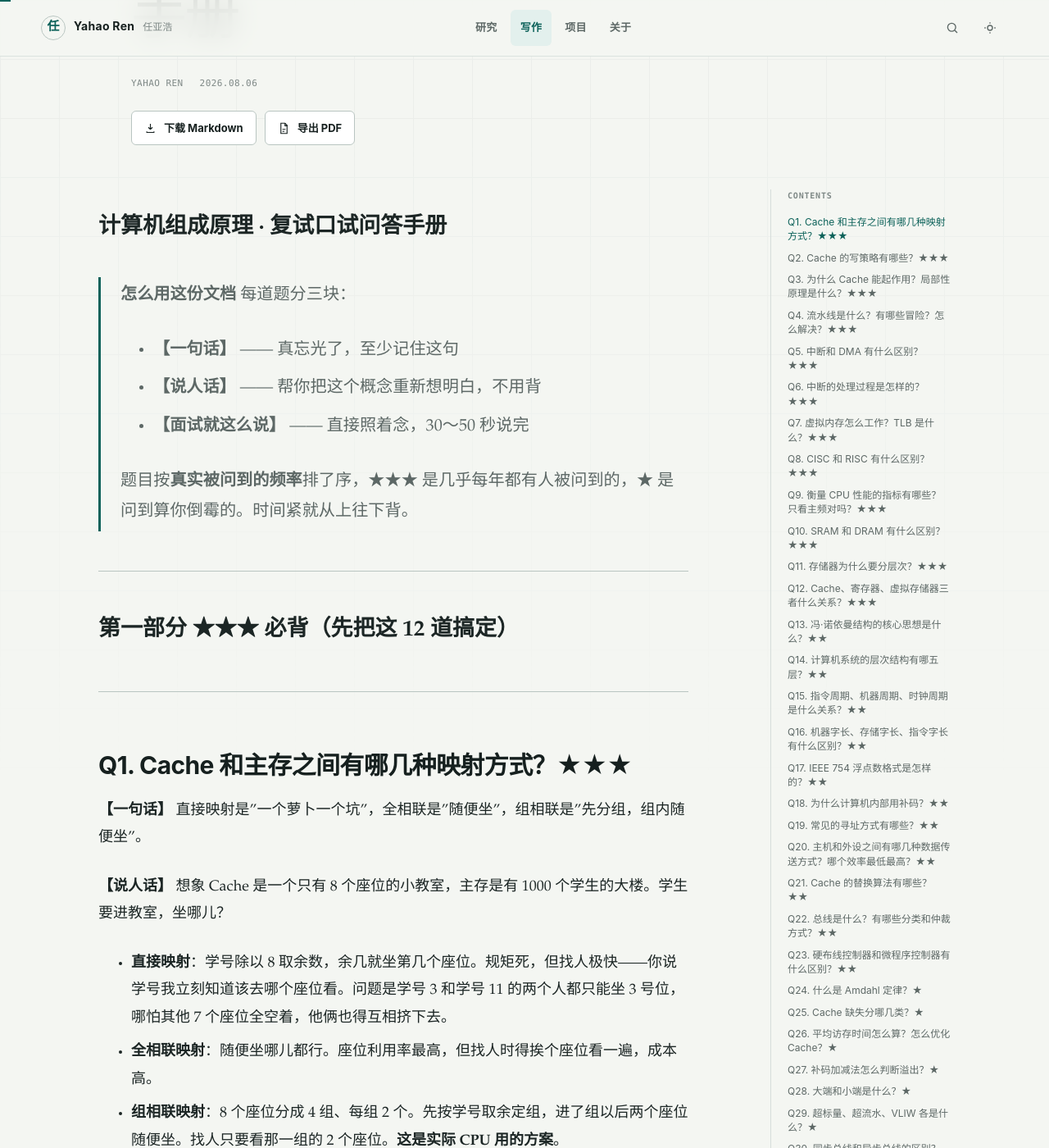
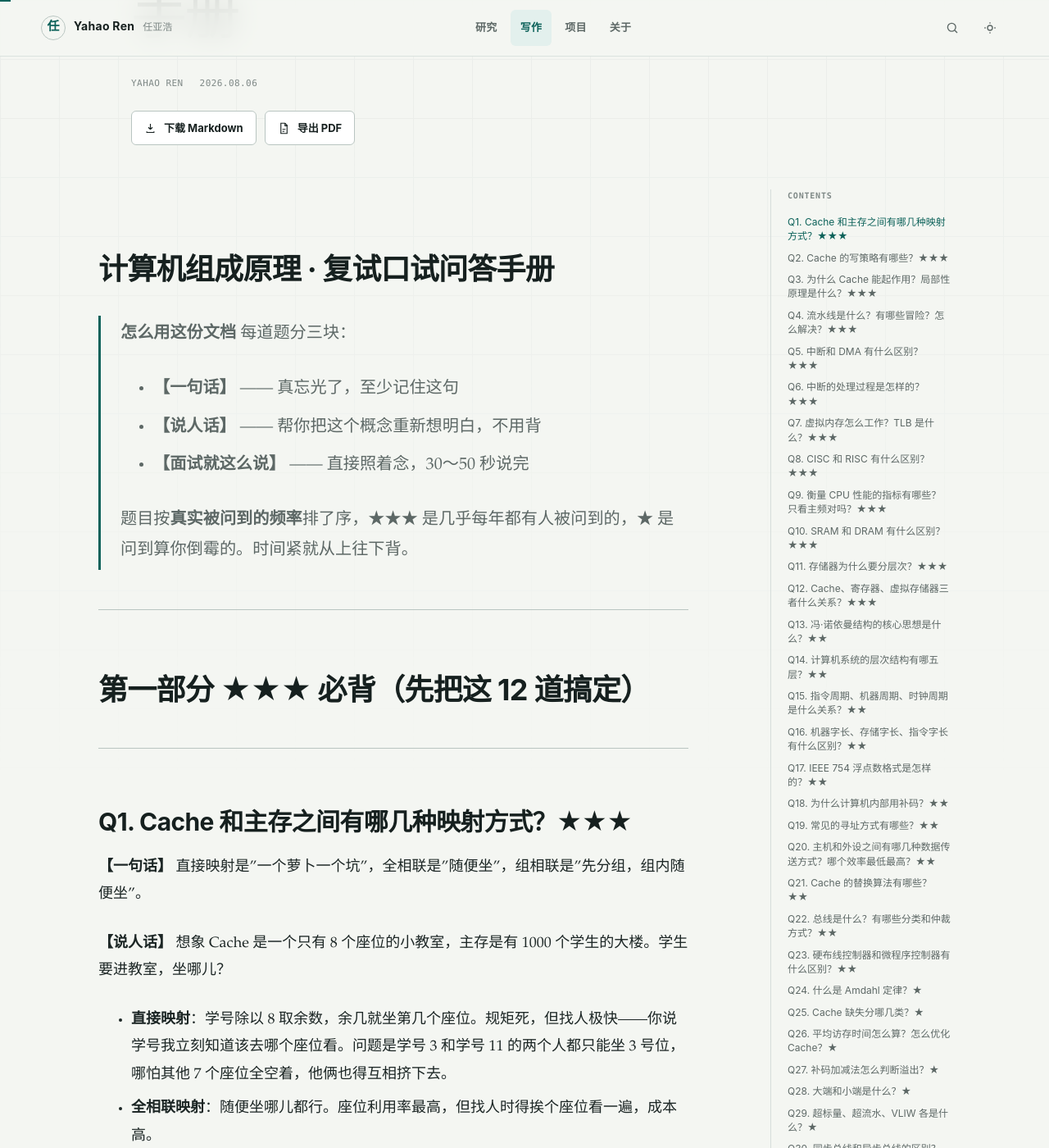
Before and after one commit to YahaoRen/yahaoren.github.io, a Jekyll site: the page built from _notes/计算机组成原理 · 复试口试问答手册.md, in a window 1280 px wide and 1400 px high, scrolled down 289 px. Shown: the whole window at 82% size. Built offline with Jekyll 4.4.1, drawn with Linux system fonts in a browser that asks for light colours.

Commit message:
vault backup: 2026-08-11 16:50:59

```diff
--- a/assets/styles.css
+++ b/assets/styles.css
@@ -972,12 +972,19 @@ button {
   line-height: 0.8;
 }
 
+.article-body h1,
 .article-body h2,
 .article-body h3,
 .article-body h4 {
   color: var(--ink);
   font-family: var(--font-ui);
   letter-spacing: -0.02em;
+}
+
+.article-body h1 {
+  margin: 76px 0 22px;
+  font-size: 36px;
+  line-height: 1.22;
 }
 
 .article-body h2 {
@@ -1662,6 +1669,11 @@ button {
     font-size: 27px;
   }
 
+  .article-body h1 {
+    margin-top: 60px;
+    font-size: 31px;
+  }
+
   .footer-grid {
     gap: 28px;
   }
@@ -1694,10 +1706,23 @@ button {
 
 @media print {
   :root {
+    color-scheme: light !important;
     --bg: #fff;
+    --surface: #f3f5f4;
+    --surface-strong: #fff;
     --ink: #111;
     --ink-soft: #333;
+    --ink-faint: #555;
     --line: #ccc;
+    --line-strong: #aaa;
+    --accent: #0d625a;
+    --accent-strong: #084a44;
+    --accent-soft: #e3f0ed;
+    --amber: #7b4611;
+    --amber-soft: #f5eadb;
+    --code-bg: #f3f5f4;
+    --code-ink: #111;
+    --shadow: none;
   }
 
   html,
@@ -1779,6 +1804,7 @@ button {
     line-height: inherit;
   }
 
+  .article-body h1,
   .article-body h2,
   .article-body h3,
   .article-body h4,
@@ -1786,6 +1812,12 @@ button {
     break-after: avoid-page;
   }
 
+  .article-body h1 {
+    margin: 11mm 0 4mm;
+    font-size: 21pt;
+    line-height: 1.22;
+  }
+
   .article-body h2 {
     margin: 11mm 0 4mm;
     font-size: 19pt;
@@ -1811,6 +1843,12 @@ button {
   .article-body figure,
   .article-body table {
     break-inside: avoid-page;
+  }
+
+  .article-body th,
+  .article-body :not(pre) > code {
+    background: #f3f5f4 !important;
+    color: #111 !important;
   }
 
   .article-body table {
```
